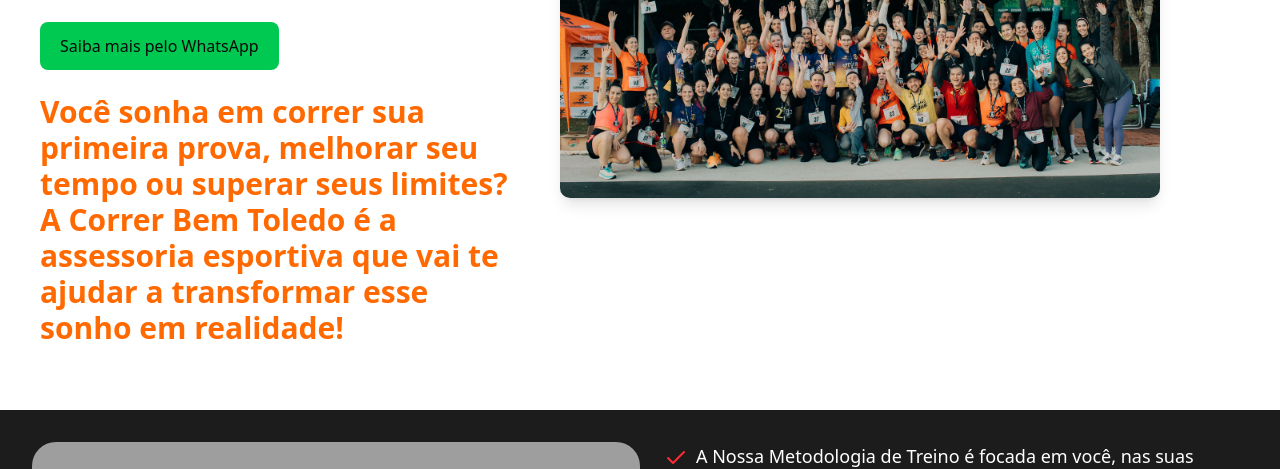
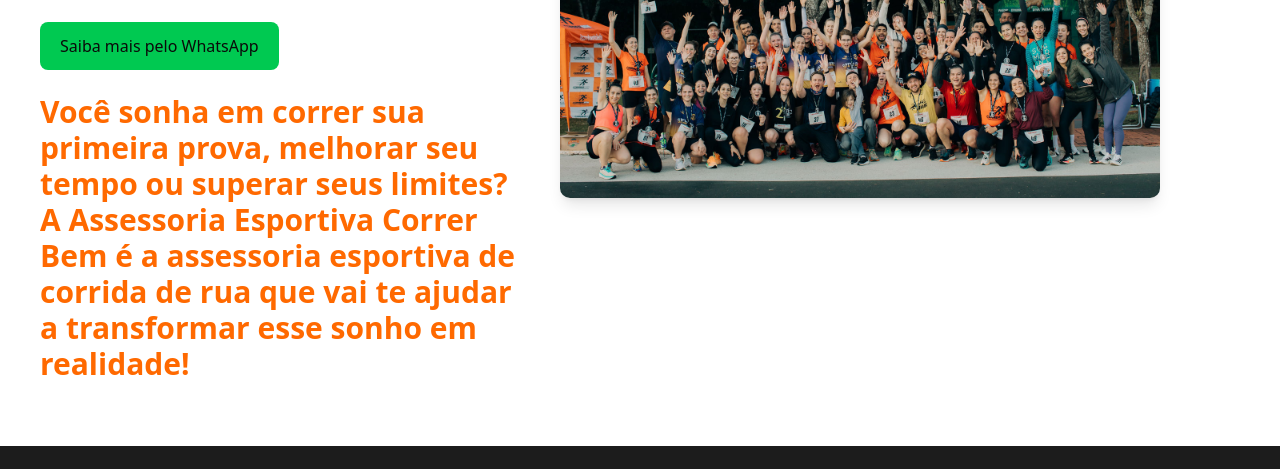
Before and after one commit to AndersonBF/CorrerBem, a Next.js app: page / in a window 1280 px wide. Shown: the part 315-784 px from the top of the page. Built offline with nearby package versions, Linux system fonts and the light colour scheme; grey boxes are pictures that could not be loaded.

Commit message:
texto_corrigido

```diff
--- a/src/app/_components/frasedeefeito.tsx
+++ b/src/app/_components/frasedeefeito.tsx
@@ -20,7 +20,8 @@
 
                     <p className="text-base sm:text-lg md:text-2xl lg:text-3xl font-bold py-6 text-orange-500">
                         Você sonha em correr sua primeira prova, melhorar seu tempo ou superar seus limites?
-                        A Correr Bem Toledo é a assessoria esportiva que vai te ajudar a transformar esse sonho em realidade!
+                        A Assessoria Esportiva Correr Bem  é a assessoria esportiva de corrida de rua que vai te ajudar a transformar esse sonho em realidade!
+
                     </p>
                 </div>
 
```
